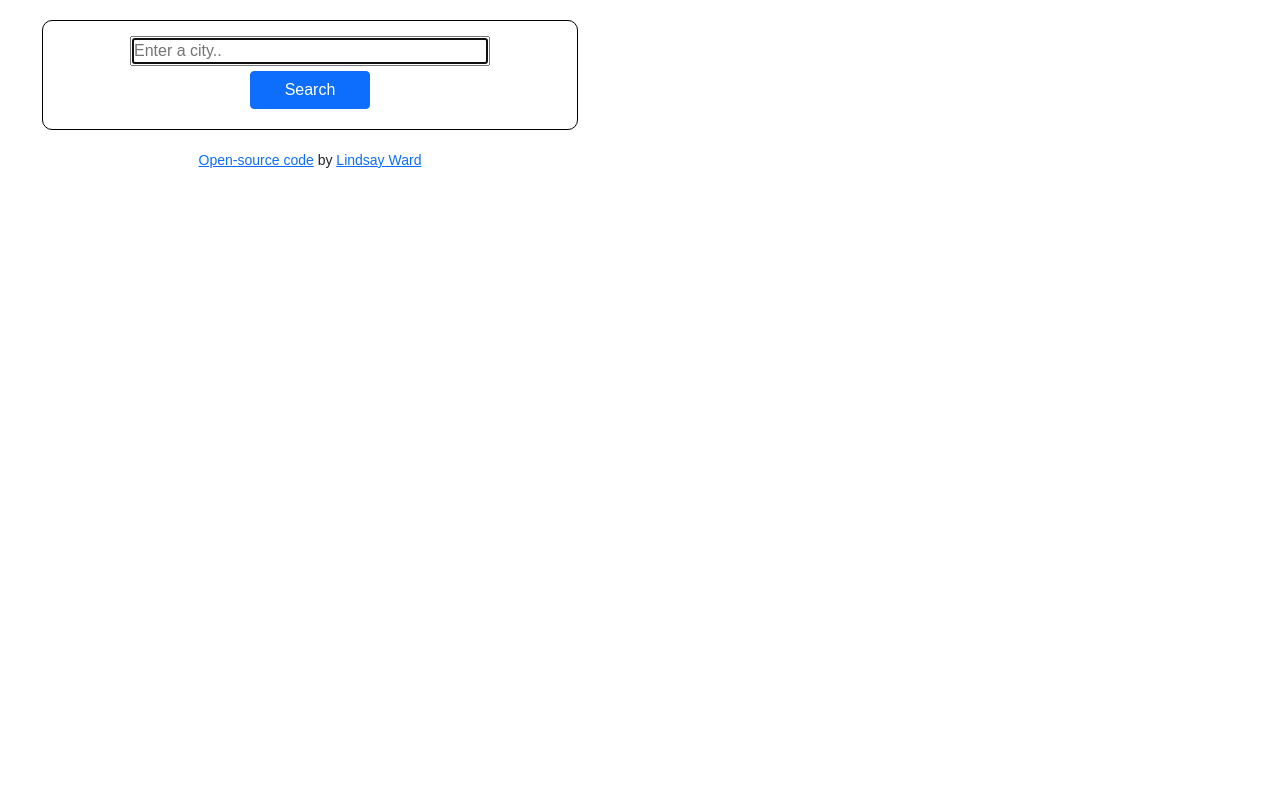
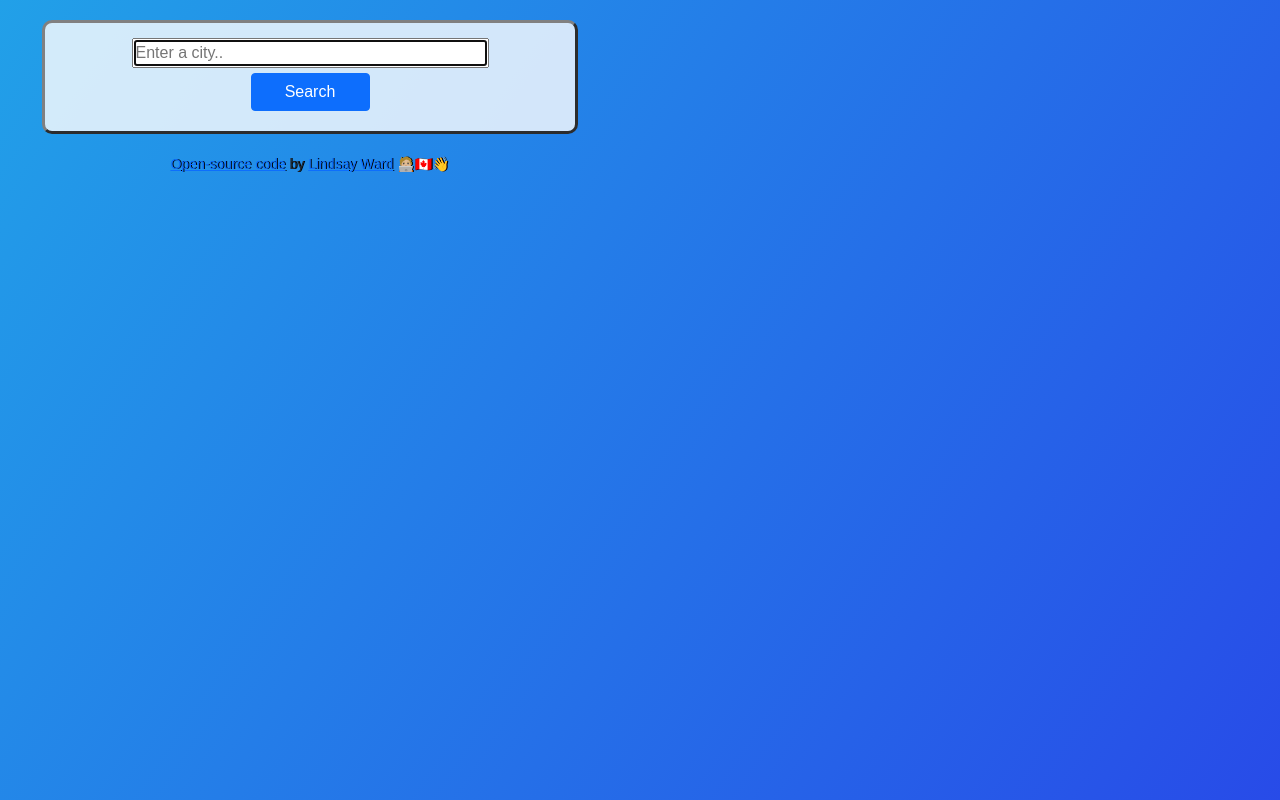
Before and after one commit to lindsaymward/weather-react, a React (Create React App) app: page / in a window 1280 px wide. Built offline with nearby package versions, Linux system fonts and the light colour scheme.

Commit message:
Add background colours/gradient

```diff
--- a/src/App.js
+++ b/src/App.js
@@ -23,7 +23,8 @@ export default function App() {
               rel="noreferrer"
             >
               Lindsay Ward
-            </a>
+            </a>{" "}
+            🧑🏼‍💻🇨🇦👋
           </p>
         </footer>
       </div>
--- a/src/Weather.css
+++ b/src/Weather.css
@@ -1,7 +1,8 @@
 .Weather {
-  border: 1px solid black;
+  border: 3px outset grey;
   border-radius: 10px;
   margin: 20px;
+  background-color: rgba(255, 255, 255, 0.8);
 }
 
 .Weather .row {
--- a/src/index.js
+++ b/src/index.js
@@ -6,7 +6,9 @@ import App from "./App";
 
 ReactDOM.render(
   <React.StrictMode>
-    <App />
+    <div className="wrapper">
+      <App />
+    </div>
   </React.StrictMode>,
   document.getElementById("root")
 );
--- a/src/styles.css
+++ b/src/styles.css
@@ -9,4 +9,78 @@
 .App footer {
   font-size: 14px;
   font-weight: 200;
+  text-shadow: 1px 0px black;
 }
+
+.wrapper {
+  height: 100%;
+  width: 100%;
+  left: 0;
+  right: 0;
+  top: 0;
+  bottom: 0;
+  position: absolute;
+  background: linear-gradient(
+    124deg,
+    #ff2400,
+    #e81d1d,
+    #e8b71d,
+    #e3e81d,
+    #1de840,
+    #1ddde8,
+    #2b1de8,
+    #dd00f3,
+    #dd00f3
+  );
+  background-size: 1800% 1800%;
+
+  -webkit-animation: rainbow 18s ease infinite;
+  -z-animation: rainbow 18s ease infinite;
+  -o-animation: rainbow 18s ease infinite;
+  animation: rainbow 18s ease infinite;
+}
+
+@-webkit-keyframes rainbow {
+  0% {
+    background-position: 0% 82%;
+  }
+  50% {
+    background-position: 100% 19%;
+  }
+  100% {
+    background-position: 0% 82%;
+  }
+}
+@-moz-keyframes rainbow {
+  0% {
+    background-position: 0% 82%;
+  }
+  50% {
+    background-position: 100% 19%;
+  }
+  100% {
+    background-position: 0% 82%;
+  }
+}
+@-o-keyframes rainbow {
+  0% {
+    background-position: 0% 82%;
+  }
+  50% {
+    background-position: 100% 19%;
+  }
+  100% {
+    background-position: 0% 82%;
+  }
+}
+@keyframes rainbow {
+  0% {
+    background-position: 0% 82%;
+  }
+  50% {
+    background-position: 100% 19%;
+  }
+  100% {
+    background-position: 0% 82%;
+  }
+}
```
